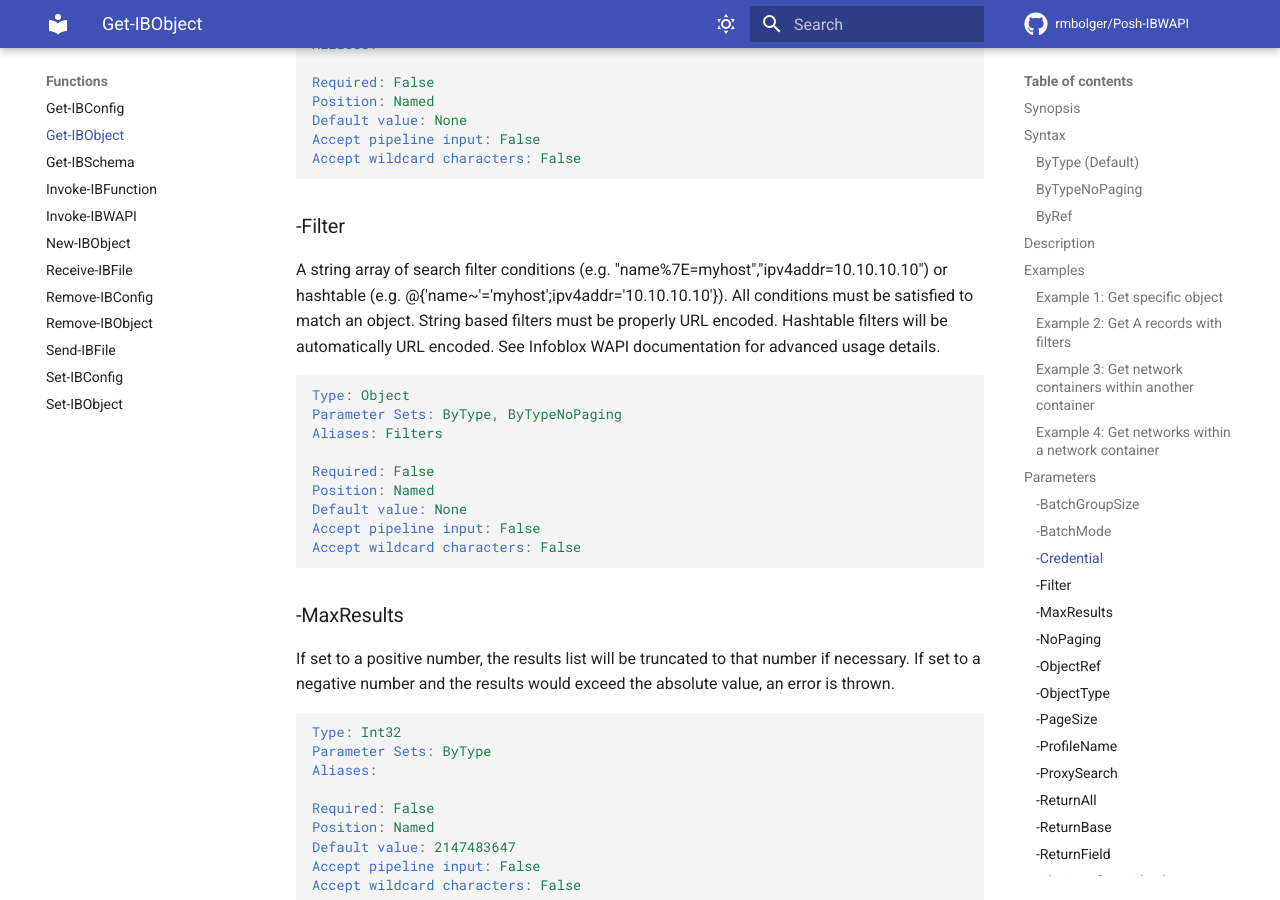
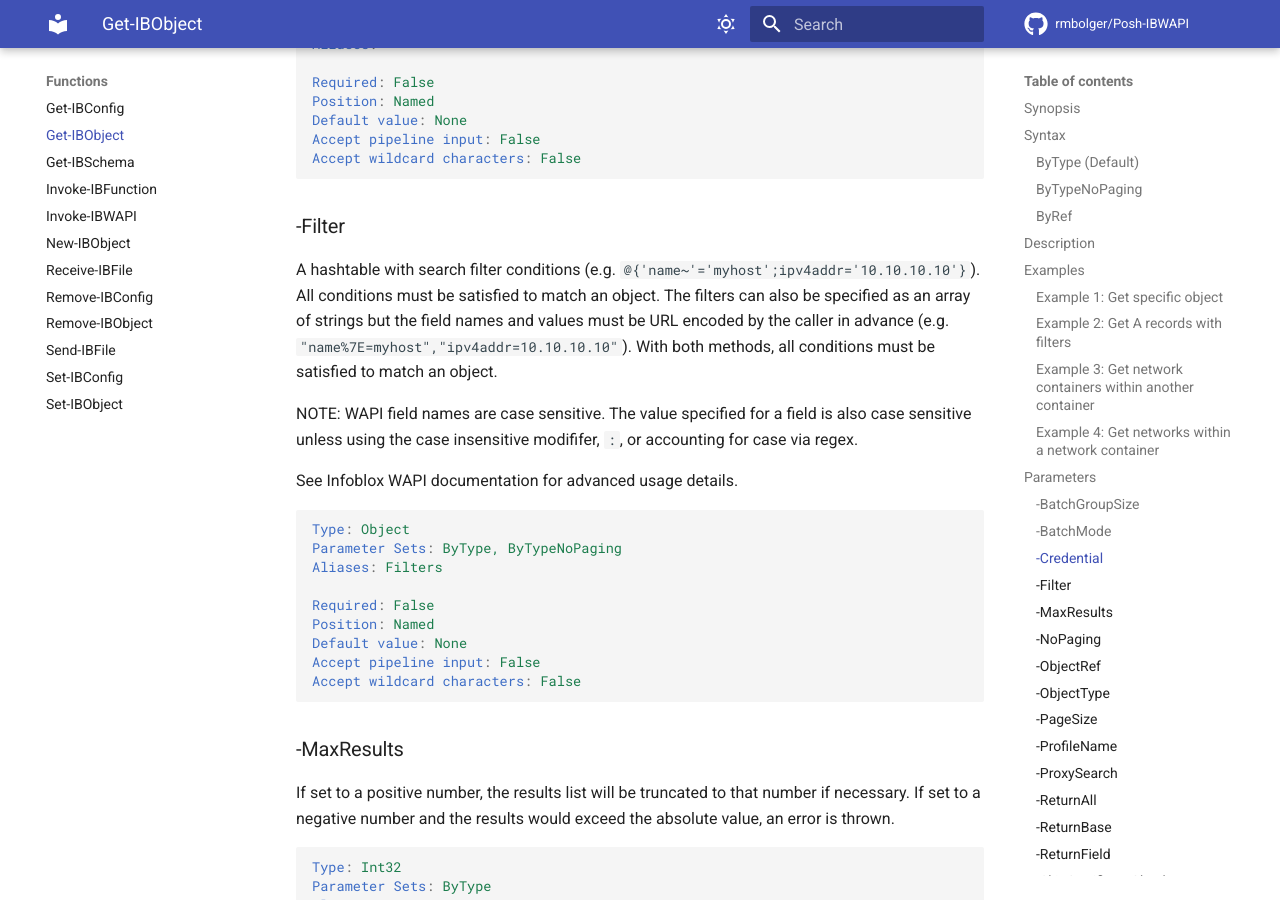
Before and after one commit to rmbolger/Posh-IBWAPI, an MkDocs documentation site: the page built from docs/Functions/Get-IBObject.md, in a window 1280 px wide and 900 px high, scrolled down 2685 px. Built offline with MkDocs 1.6.1 and Material for MkDocs 9.7.7, drawn with Linux system fonts in a browser that asks for light colours; comment, search, counter and statistics services are not loaded; the version menu is left out.

Commit message:
Reworded help for -Filter and added note about case-sensitivity. (#65)

````diff
--- a/docs/Functions/Get-IBObject.md
+++ b/docs/Functions/Get-IBObject.md
@@ -123,8 +123,10 @@ Accept wildcard characters: False
 ```
 
 ### -Filter
-A string array of search filter conditions (e.g. "name%7E=myhost","ipv4addr=10.10.10.10") or hashtable (e.g. @{'name~'='myhost';ipv4addr='10.10.10.10'}). All conditions must be satisfied to match an object.
-String based filters must be properly URL encoded. Hashtable filters will be automatically URL encoded.
+A hashtable with search filter conditions (e.g. `@{'name~'='myhost';ipv4addr='10.10.10.10'}`). All conditions must be satisfied to match an object. The filters can also be specified as an array of strings but the field names and values must be URL encoded by the caller in advance (e.g. `"name%7E=myhost","ipv4addr=10.10.10.10"`). With both methods, all conditions must be satisfied to match an object.
+
+NOTE: WAPI field names are case sensitive. The value specified for a field is also case sensitive unless using the case insensitive modififer, `:`, or accounting for case via regex.
+
 See Infoblox WAPI documentation for advanced usage details.
 
 ```yaml
````
Also changed, not shown: 1 other file.
